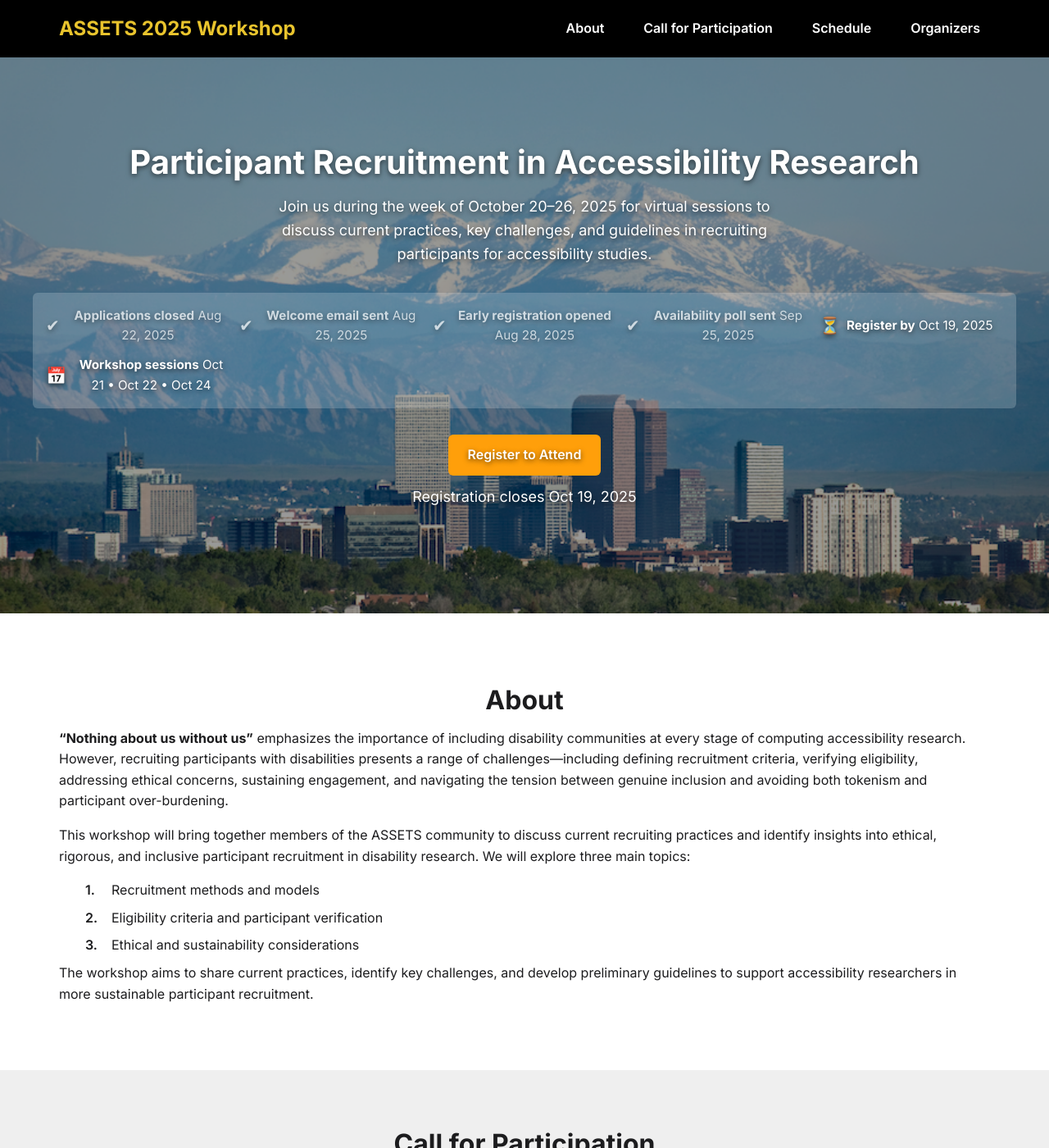
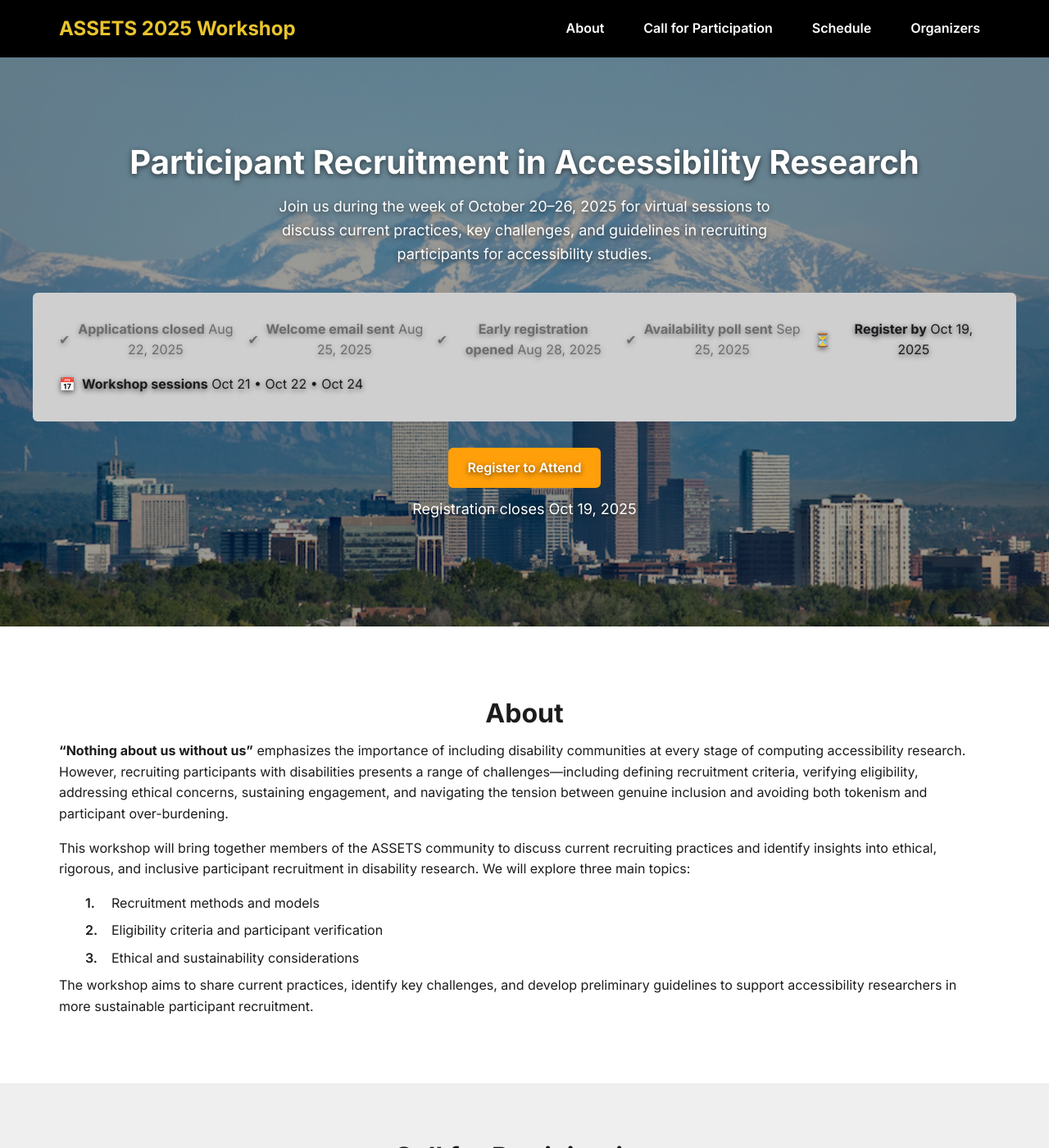
Before and after one commit to assets-recruitment-2025/assets-recruitment-2025.github.io, a Jekyll site: the page built from index.md, in a window 1280 px wide and 1400 px high. Shown: the whole window at 82% size. Built offline with Jekyll 4.4.1, drawn with Linux system fonts in a browser that asks for light colours.

Commit message:
Update workshop site Schedule

```diff
--- a/assets/css/style.css
+++ b/assets/css/style.css
@@ -588,35 +588,33 @@ img {
   border: 0;
 }
 
+/* container box */
 .hero-milestones {
-  /* put them in a semi-transparent box */
-  display: grid;
-  grid-template-columns: repeat(auto-fit, minmax(200px, 1fr));
-  gap: 0.75rem;
+  background: var(--clr-surface);
+  padding: 2rem;
+  border-radius: var(--radius);
+  display: flex;
+  flex-wrap: wrap;
+  gap: 1rem;
   max-width: var(--site-max);
   margin: 2rem auto;
-  background: rgba(255, 255, 255, 0.2);
-  padding: 1rem;
-  border-radius: var(--radius);
 }
 
+/* each milestone */
 .hero-milestones .milestone {
+  flex: 1 1 180px;
   display: flex;
   align-items: center;
-  color: #fff;
-  font-size: 0.95rem;
+  gap: 0.5rem;
 }
 
-.hero-milestones .milestone .icon {
-  flex-shrink: 0;
-  font-size: 1.25rem;
-  margin-right: 0.5rem;
+/* past dates are grayed out */
+.hero-milestones .milestone.past {
+  color: var(--clr-text-muted);
+  opacity: 0.6;
 }
 
-.hero-milestones .milestone.past {
-  opacity: 0.7;
+/* upcoming dates stay full-strength */
+.hero-milestones .milestone.upcoming {
+  color: var(--clr-text);
 }
-
-.hero-milestones .milestone.upcoming {
-  opacity: 1;
-}
```
